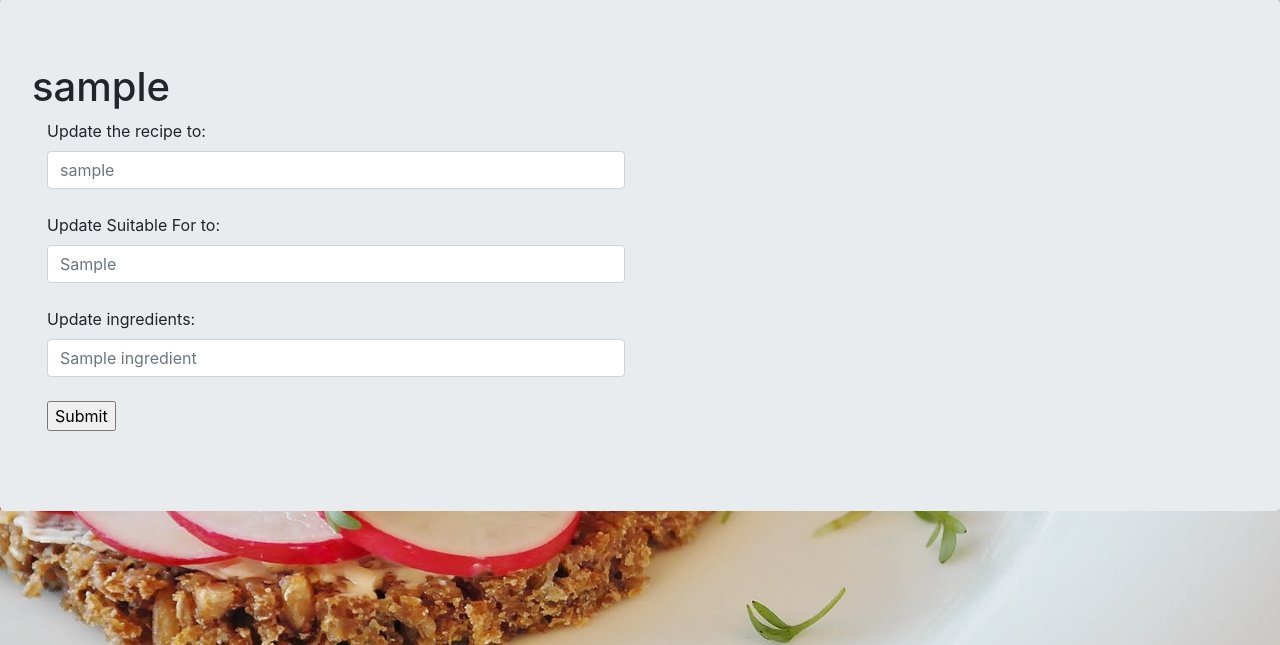
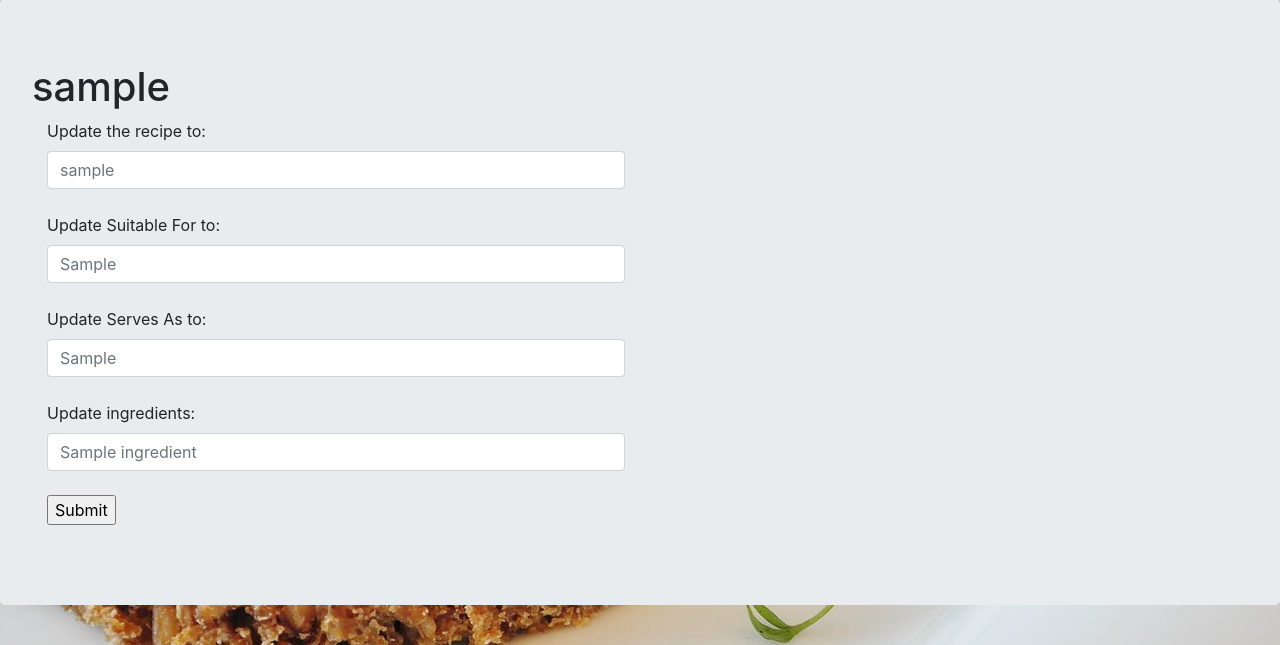
Before and after one commit to flo0909/flaskapp-project, a Flask app: a page that uses templates/update.html in a window 1280 px wide. Shown: the part 57-702 px from the top of the page. Run offline with Flask 2, Linux system fonts and the light colour scheme; a database or web service that is not in the repository returns one stand-in record (values such as "Sample title"); some libraries are stand-ins or nearby versions.

Commit message:
added serves as info in forms

```diff
--- a/app.py
+++ b/app.py
@@ -61,16 +61,19 @@ def update(name):
     uingr=''
     Ingredients=''
     usuitablefor=''
+    uservesas=''
 
     if request.method == 'POST':
         Recipe_name = request.form['urecipe']
         Suitable_for = request.form['usuitablefor']
+        Serves_as = request.form['uservesas']
         Ingredients = request.form['uingr']
         user.update({'Recipe_name':name } , {'$set':{'Recipe_name': Recipe_name}})
         user.update({'Recipe_name':name } , {'$set':{'Details':{ 'Suitable_for': Suitable_for } }})
+        user.update({'Recipe_name':name } , {'$set':{'Details':{ 'Serves_as': Serves_as } }})
         user.update({ 'Recipe_name':Recipe_name} , {'$set':{'Ingredients': [Ingredients]}})
         return redirect(url_for('find'))
-    return render_template('update.html', usuitablefor=usuitablefor  ,urecipe=urecipe, name=name, Recipe_name=Recipe_name, user=user, user4=user4, Ingredients=Ingredients,uingr=uingr )
+    return render_template('update.html', uservesas=uservesas , usuitablefor=usuitablefor  ,urecipe=urecipe, name=name, Recipe_name=Recipe_name, user=user, user4=user4, Ingredients=Ingredients,uingr=uingr )
 
 
 @app.route('/results/')
--- a/templates/recipe.html
+++ b/templates/recipe.html
@@ -7,6 +7,7 @@
     <h1>{{name}}</h1>
     <h2>Recipe_name:{{user.find_one({"Recipe_name":name }).Recipe_name}}</h2>
     <h2>Suitable For: {{user.find_one({"Recipe_name":name }).Details.Suitable_for}}</h2>
+    <h2>Serves As: {{user.find_one({"Recipe_name":name }).Details.Serves_as}}</h2>
     <h2>Ingredients:{{user.find_one({"Recipe_name":name }).Ingredients[0]}}</h2>
 <a  class="btn recipe" action="{{user4}}" href="find"><h1>Delete</h1></a>
 
--- a/templates/results.html
+++ b/templates/results.html
@@ -7,6 +7,7 @@
     <h1>{{name}}</h1>
     <h2>Recipe_name: {{user.find_one({"Recipe_name":name }).Recipe_name}}</h2>
     <h2>Suitable For: {{user.find_one({"Recipe_name":name }).Details.Suitable_for}}</h2>
+    <h2>Serves As: {{user.find_one({"Recipe_name":name }).Details.Serves_as}}</h2>
     <h2>Ingredients: {{user.find_one({"Recipe_name":name }).Ingredients[0]}}</h2>
 
     <a  class="btn updt"  href="/update/{{user.find_one({'Recipe_name':name }).Recipe_name}}"><h2>Update</h2></a>
--- a/templates/sort.html
+++ b/templates/sort.html
@@ -8,6 +8,7 @@
 <br>
 <h3><strong>Recipe Name: </strong>{{user.Recipe_name }}</h3>
 <h4><strong>Suitable For: </strong>{{user.Details.Suitable_for}}</h4>
+<h4><strong>Serves As: </strong>{{user.Details.Serves_as}}</h4>
 <h4><strong>Ingredients: </strong>{{user.Ingredients[0]}}</h4>
 {% endfor %}
 </div>
--- a/templates/update.html
+++ b/templates/update.html
@@ -13,6 +13,9 @@
                    <label for="formGroupExampleInput">Update Suitable For to:</label>
                    <input type="text" name="usuitablefor" class="form-control" id="formGroupExampleInput" placeholder="{{user.find_one({'Recipe_name':name }).Details.Suitable_for}}">
                     <br>
+                    <label for="formGroupExampleInput">Update Serves As to:</label>
+                    <input type="text" name="uservesas" class="form-control" id="formGroupExampleInput" placeholder="{{user.find_one({'Recipe_name':name }).Details.Serves_as}}">
+                     <br>
                    <label for="formGroupExampleInput">Update ingredients:</label>
                    <input type="text" name="uingr" class="form-control" id="formGroupExampleInput" placeholder="{{user.find_one({'Recipe_name':name }).Ingredients[0]}}">
                    <br>
```
